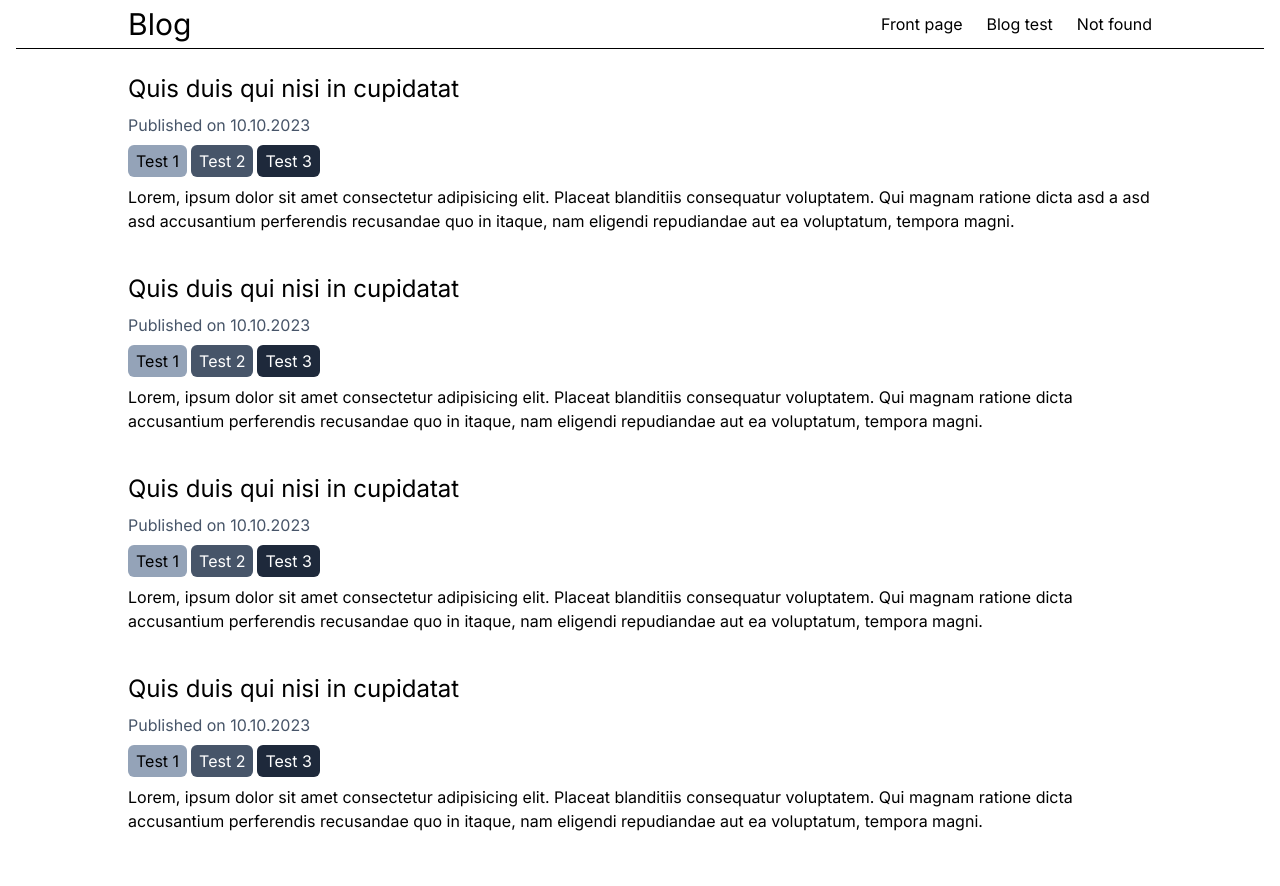
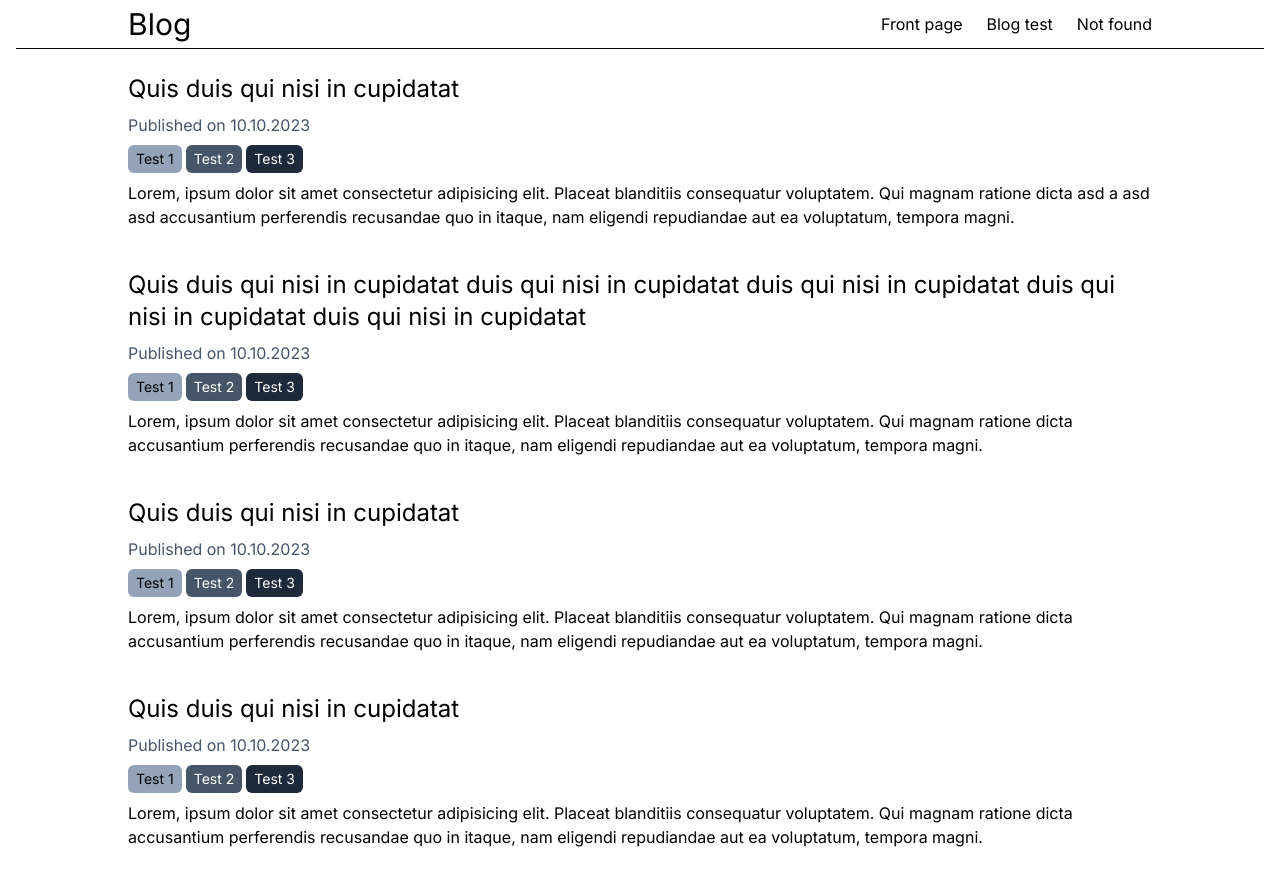
Before and after one commit to Laumak/nextjs-blog, a Next.js app: page / in a window 1280 px wide. Shown: the top 886 px of the page. Built offline with nearby package versions, Linux system fonts and the light colour scheme.

Commit message:
Make tags smaller

```diff
--- a/src/app/components/Tag.tsx
+++ b/src/app/components/Tag.tsx
@@ -6,7 +6,7 @@ interface TagProps {
 }
 
 const Tag = ({ children, backgroundHue }: TagProps) => {
-  let classes = `bg-slate-${backgroundHue} rounded-md py-1 px-2 mr-1 inline-block`;
+  let classes = `bg-slate-${backgroundHue} rounded-md py-1 px-2 mr-1 inline-block text-sm`;
 
   // Make text color white if background goes "dark enough"
   // to not be accessible anymore.
--- a/src/app/page.tsx
+++ b/src/app/page.tsx
@@ -14,7 +14,10 @@ export default function Home() {
         </p>
       </Article>
 
-      <Article title="Quis duis qui nisi in cupidatat" link="/blog/test">
+      <Article
+        title="Quis duis qui nisi in cupidatat duis qui nisi in cupidatat duis qui nisi in cupidatat duis qui nisi in cupidatat duis qui nisi in cupidatat"
+        link="/blog/test"
+      >
         <p>
           Lorem, ipsum dolor sit amet consectetur adipisicing elit. Placeat
           blanditiis consequatur voluptatem. Qui magnam ratione dicta
```
